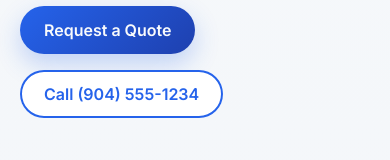
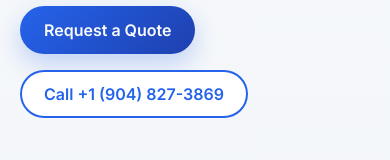
Before and after one commit to LoganM3120/stjohnsautorepair, a Next.js app: page / in a window 390 px wide. Shown: the part 627-787 px from the top of the page. Built offline with nearby package versions, Linux system fonts and the light colour scheme.

Commit message:
Update phone number links to new contact

```diff
--- a/about/index.html
+++ b/about/index.html
@@ -136,7 +136,7 @@
                   <li>Quality parts sourced to match or exceed OEM specifications</li>
                   <li>Convenient drop-off and pick-up at our Jacksonville shop</li>
                 </ul>
-                <a class="button" href="tel:+19045551234">Call to Schedule a Visit</a>
+                <a class="button" href="tel:+19048273869">Call to Schedule a Visit</a>
               </article>
             </div>
 
@@ -197,7 +197,7 @@
           <div class="footer__links">
             <a class="footer__link" href="../">Home</a>
             <a class="footer__link" href="./">About</a>
-            <a class="footer__link" href="tel:+19045551234">Call (904) 555-1234</a>
+            <a class="footer__link" href="tel:+19048273869">Call +1 (904) 827-3869</a>
             <a class="footer__link" href="mailto:service@stjohnsautorepair.com"
               >service@stjohnsautorepair.com</a
             >
--- a/index.html
+++ b/index.html
@@ -90,9 +90,9 @@
                 </button>
                 <a
                   class="button button--secondary"
-                  href="tel:+19045551234"
+                  href="tel:+19048273869"
                 >
-                  Call (904) 555-1234
+                  Call +1 (904) 827-3869
                 </a>
               </div>
               <div class="hero__highlights">
@@ -286,7 +286,7 @@
           <div class="footer__links">
             <a class="footer__link" href="./">Home</a>
             <a class="footer__link" href="about/">About</a>
-            <a class="footer__link" href="tel:+19045551234">Call (904) 555-1234</a>
+            <a class="footer__link" href="tel:+19048273869">Call +1 (904) 827-3869</a>
             <a class="footer__link" href="mailto:service@stjohnsautorepair.com"
               >service@stjohnsautorepair.com</a
             >
--- a/src/app/about/page.tsx
+++ b/src/app/about/page.tsx
@@ -153,7 +153,7 @@ export default function AboutPage() {
               <li>Quality parts sourced to match or exceed OEM specifications</li>
               <li>Service coverage across Jacksonville, St. Augustine, and beyond</li>
             </ul>
-            <a className="button" href="tel:+19045551234" style={{ alignSelf: "flex-start" }}>
+            <a className="button" href="tel:+19048273869" style={{ alignSelf: "flex-start" }}>
               Call to Request a Quote
             </a>
           </article>
--- a/src/app/page.tsx
+++ b/src/app/page.tsx
@@ -91,14 +91,14 @@ export default function HomePage() {
               </Link>
               <a
                 className="button"
-                href="tel:+19045551234"
+                href="tel:+19048273869"
                 style={{
                   background: "white",
                   color: "var(--accent)",
                   boxShadow: "inset 0 0 0 2px var(--accent)",
                 }}
               >
-                Call (904) 555-1234
+                Call +1 (904) 827-3869
               </a>
             </div>
             <div style={{ display: "grid", gap: "1rem", marginTop: "1rem" }}>
--- a/src/components/Footer.tsx
+++ b/src/components/Footer.tsx
@@ -13,7 +13,7 @@ export default function Footer() {
         <div className="footer__links">
           <Link href="/">Home</Link>
           <Link href="/about">About</Link>
-          <a href="tel:+19045551234">Call (904) 555-1234</a>
+          <a href="tel:+19048273869">Call +1 (904) 827-3869</a>
           <a href="mailto:service@stjohnsautorepair.com">
             service@stjohnsautorepair.com
           </a>
```
